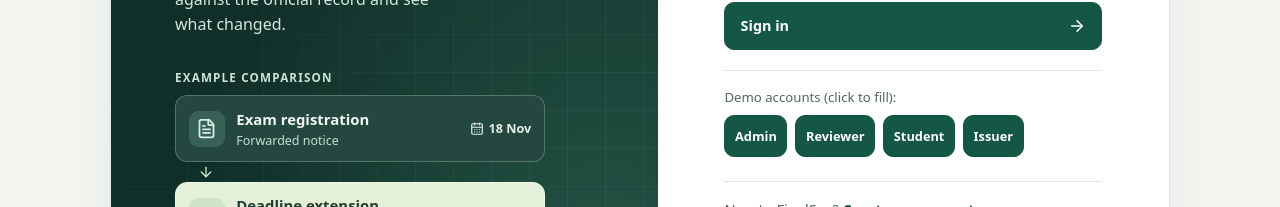
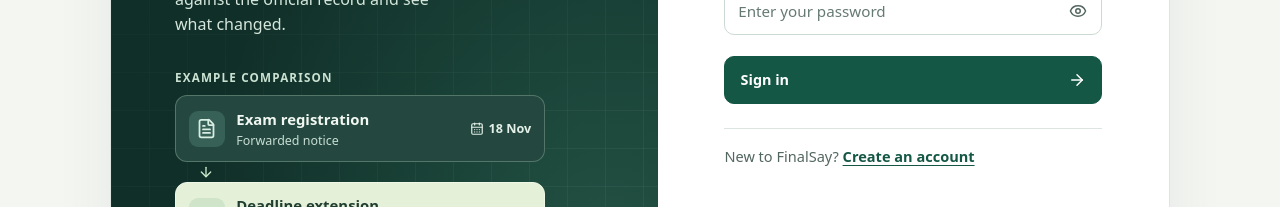
Before and after one commit to goyaljatin870/FinalSay-secondprototype, a React (Vite) app in the folder apps/web/: page /login in a window 1280 px wide. Shown: the part 513-720 px from the top of the page. Built offline with nearby package versions, Linux system fonts and the light colour scheme; no server answers.

Commit message:
refactor(auth): remove demo account autofill buttons from login page

```diff
--- a/apps/web/src/pages/LoginPage.tsx
+++ b/apps/web/src/pages/LoginPage.tsx
@@ -58,41 +58,6 @@ export default function LoginPage() {
             {busy ? 'Signing in…' : 'Sign in'} <ArrowRight size={18} aria-hidden="true" />
           </button>
         </form>
-        <div style={{ marginTop: '1.25rem', paddingTop: '1rem', borderTop: '1px solid var(--border, #e2e8f0)' }}>
-          <p className="muted" style={{ fontSize: '0.825rem', marginBottom: '0.5rem' }}>
-            Demo accounts (click to fill):
-          </p>
-          <div style={{ display: 'flex', gap: '0.5rem', flexWrap: 'wrap' }}>
-            <button
-              type="button"
-              style={{ fontSize: '0.8rem', padding: '0.25rem 0.6rem', cursor: 'pointer' }}
-              onClick={() => { setEmail('admin@finalsay.demo'); setPassword('admin123'); }}
-            >
-              Admin
-            </button>
-            <button
-              type="button"
-              style={{ fontSize: '0.8rem', padding: '0.25rem 0.6rem', cursor: 'pointer' }}
-              onClick={() => { setEmail('reviewer@finalsay.demo'); setPassword('reviewer123'); }}
-            >
-              Reviewer
-            </button>
-            <button
-              type="button"
-              style={{ fontSize: '0.8rem', padding: '0.25rem 0.6rem', cursor: 'pointer' }}
-              onClick={() => { setEmail('student@finalsay.demo'); setPassword('student123'); }}
-            >
-              Student
-            </button>
-            <button
-              type="button"
-              style={{ fontSize: '0.8rem', padding: '0.25rem 0.6rem', cursor: 'pointer' }}
-              onClick={() => { setEmail('issuer@finalsay.demo'); setPassword('issuer123'); }}
-            >
-              Issuer
-            </button>
-          </div>
-        </div>
         <p className="auth-switch muted">
           New to FinalSay? <Link to="/register">Create an account</Link>
         </p>
```
